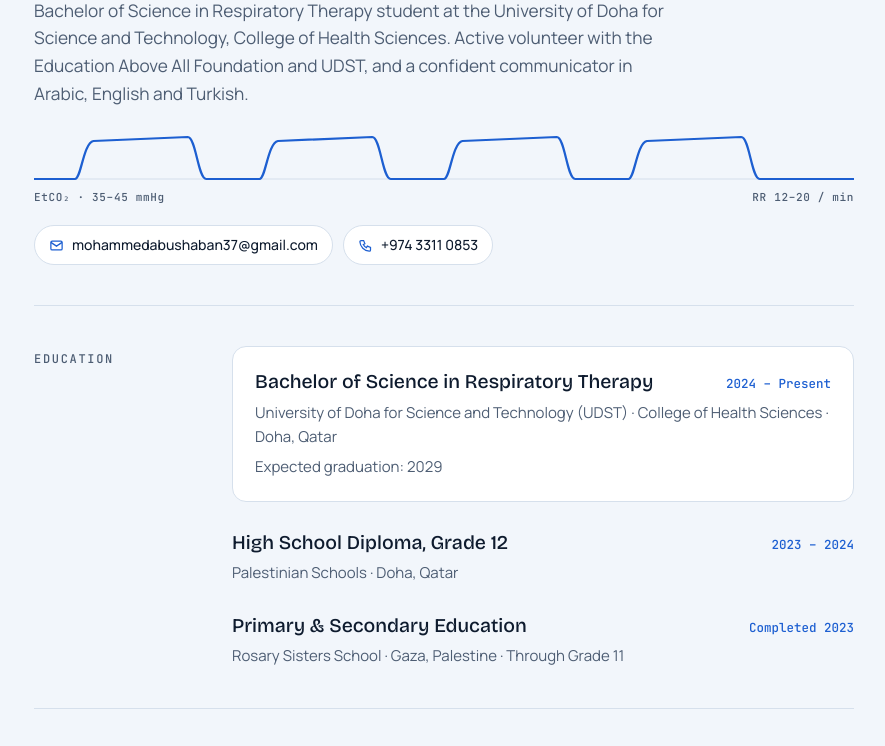
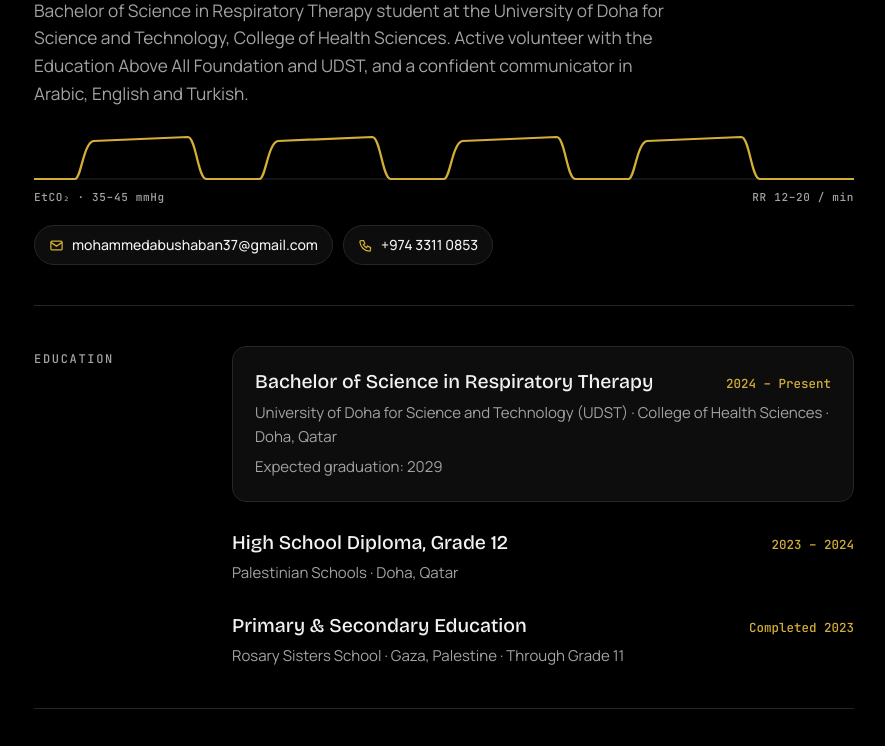
Before and after one commit to mohammedabushaban37-cell/mohammedabushaban37-cell.github.io, a plain HTML site: page index.html in a window 1280 px wide. Shown: the part 237-983 px from the top of the page, without its empty margins (196-1081 px from the left). Drawn offline with nearby package versions, Linux system fonts and the light colour scheme.

Commit message:
Add files via upload

```diff
--- a/index.html
+++ b/index.html
@@ -11,26 +11,17 @@
 <style>
 /* Layout: single centered column, waveform hero, labelled sections down a left rail */
 :root {
-  --bg: #f2f6fb;
-  --surface: #ffffff;
-  --ink: #0e1b2e;
-  --muted: #4d5d73;
-  --line: #d6e0ec;
-  --accent: #1d5fd1;
-  --accent-soft: #e3edfc;
+  --bg: #000000;
+  --surface: #0d0d0d;
+  --ink: #f2f2f2;
+  --muted: #a3a3a3;
+  --line: #262626;
+  --accent: #d4af37;
+  --accent-soft: #17130a;
   --font-display: "Bricolage Grotesque", "Segoe UI", system-ui, sans-serif;
   --font-body: "Manrope", "Segoe UI", system-ui, sans-serif;
   --font-mono: "JetBrains Mono", ui-monospace, Menlo, monospace;
-}
-@media (prefers-color-scheme: dark) {
-  :root:not([data-theme="light"]) {
-    --bg: #0a1220; --surface: #111c2e; --ink: #e8eef8; --muted: #9db0c8;
-    --line: #22324a; --accent: #6ea4ff; --accent-soft: #15284a; color-scheme: dark;
-  }
-}
-:root[data-theme="dark"] {
-  --bg: #0a1220; --surface: #111c2e; --ink: #e8eef8; --muted: #9db0c8;
-  --line: #22324a; --accent: #6ea4ff; --accent-soft: #15284a; color-scheme: dark;
+  color-scheme: dark;
 }
 * { box-sizing: border-box; }
 body {
```
